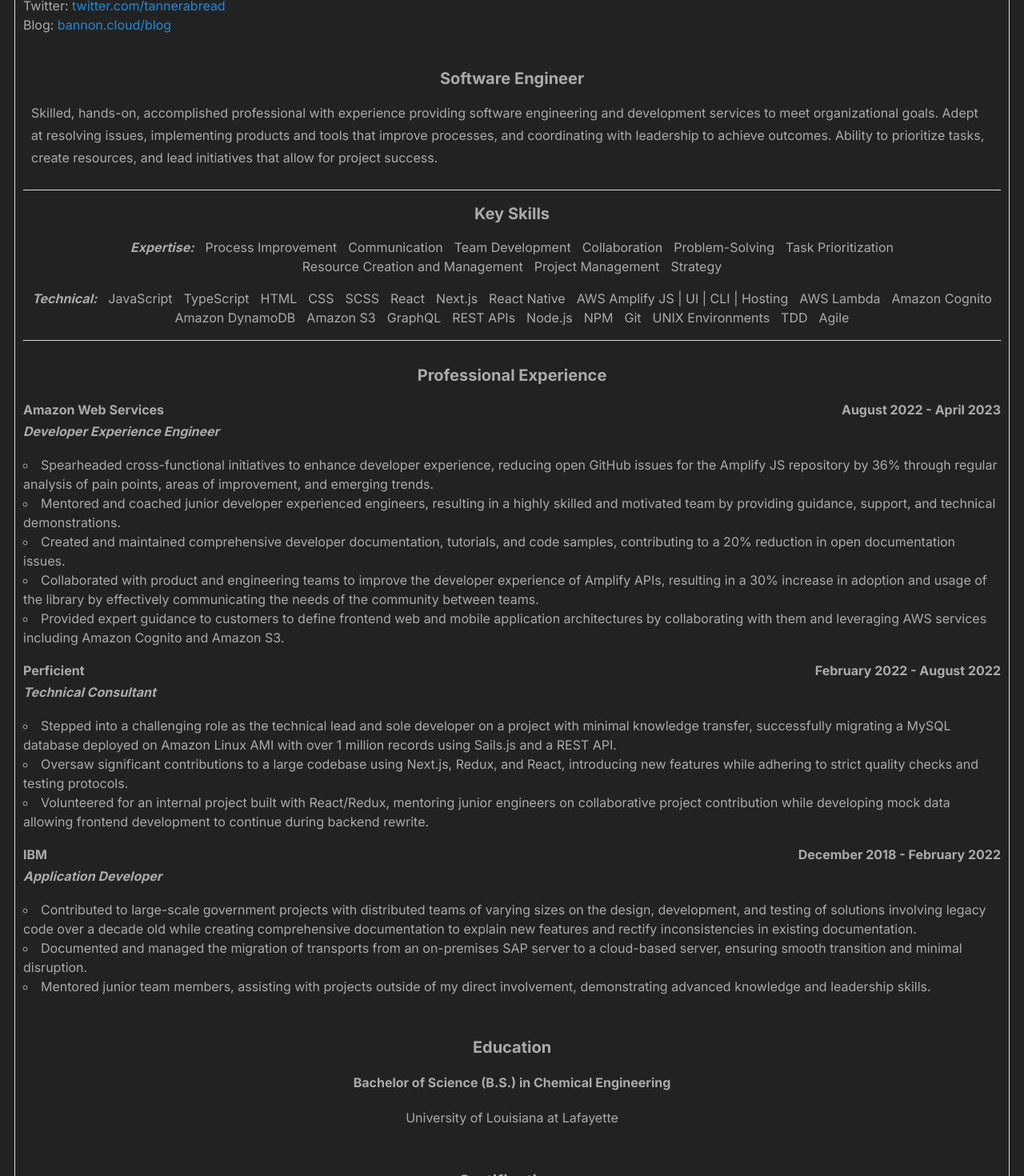
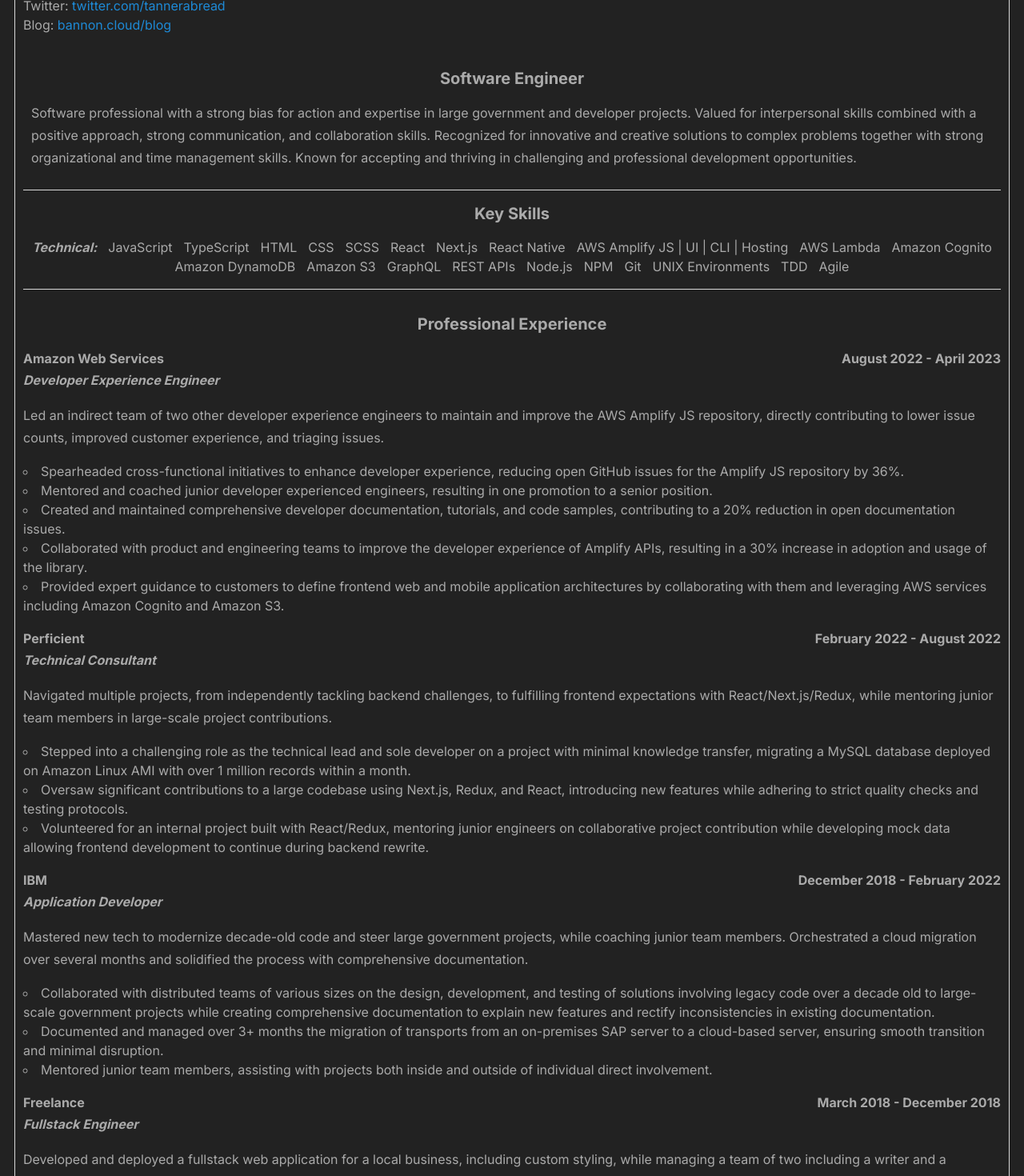
Before and after one commit to tannerabread/nextjs-digital-garden, a Next.js app: page /resume in a window 1280 px wide. Shown: the part 240-1710 px from the top of the page at 80% size. Built offline with nearby package versions, Linux system fonts and the light colour scheme.

Commit message:
added not found page for blog posts and updated resume

```diff
--- a/app/resume/page.tsx
+++ b/app/resume/page.tsx
@@ -66,12 +66,12 @@
       Company: "Amazon Web Services",
       Date: "August 2022 - April 2023",
       Title: "Developer Experience Engineer",
-      Description: "",
+      Description: "Led an indirect team of two other developer experience engineers to maintain and improve the AWS Amplify JS repository, directly contributing to lower issue counts, improved customer experience, and triaging issues.",
       Responsibilities: [
-        "Spearheaded cross-functional initiatives to enhance developer experience, reducing open GitHub issues for the Amplify JS repository by 36% through regular analysis of pain points, areas of improvement, and emerging trends.",
-        "Mentored and coached junior developer experienced engineers, resulting in a highly skilled and motivated team by providing guidance, support, and technical demonstrations.",
+        "Spearheaded cross-functional initiatives to enhance developer experience, reducing open GitHub issues for the Amplify JS repository by 36%.",
+        "Mentored and coached junior developer experienced engineers, resulting in one promotion to a senior position.",
         "Created and maintained comprehensive developer documentation, tutorials, and code samples, contributing to a 20% reduction in open documentation issues.",
-        "Collaborated with product and engineering teams to improve the developer experience of Amplify APIs, resulting in a 30% increase in adoption and usage of the library by effectively communicating the needs of the community between teams.",
+        "Collaborated with product and engineering teams to improve the developer experience of Amplify APIs, resulting in a 30% increase in adoption and usage of the library.",
         "Provided expert guidance to customers to define frontend web and mobile application architectures by collaborating with them and leveraging AWS services including Amazon Cognito and Amazon S3.",
       ],
     },
@@ -79,9 +79,9 @@
       Company: "Perficient",
       Date: "February 2022 - August 2022",
       Title: "Technical Consultant",
-      Description: "",
+      Description: "Navigated multiple projects, from independently tackling backend challenges, to fulfilling frontend expectations with React/Next.js/Redux, while mentoring junior team members in large-scale project contributions.",
       Responsibilities: [
-        "Stepped into a challenging role as the technical lead and sole developer on a project with minimal knowledge transfer, successfully migrating a MySQL database deployed on Amazon Linux AMI with over 1 million records using Sails.js and a REST API.",
+        "Stepped into a challenging role as the technical lead and sole developer on a project with minimal knowledge transfer, migrating a MySQL database deployed on Amazon Linux AMI with over 1 million records within a month.",
         "Oversaw significant contributions to a large codebase using Next.js, Redux, and React, introducing new features while adhering to strict quality checks and testing protocols.",
         "Volunteered for an internal project built with React/Redux, mentoring junior engineers on collaborative project contribution while developing mock data allowing frontend development to continue during backend rewrite.",
       ],
@@ -90,13 +90,23 @@
       Company: "IBM",
       Date: "December 2018 - February 2022",
       Title: "Application Developer",
-      Description: "",
+      Description: "Mastered new tech to modernize decade-old code and steer large government projects, while coaching junior team members. Orchestrated a cloud migration over several months and solidified the process with comprehensive documentation.",
       Responsibilities: [
-        "Contributed to large-scale government projects with distributed teams of varying sizes on the design, development, and testing of solutions involving legacy code over a decade old while creating comprehensive documentation to explain new features and rectify inconsistencies in existing documentation.",
-        "Documented and managed the migration of transports from an on-premises SAP server to a cloud-based server, ensuring smooth transition and minimal disruption.",
-        "Mentored junior team members, assisting with projects outside of my direct involvement, demonstrating advanced knowledge and leadership skills.",
+        "Collaborated with distributed teams of various sizes on the design, development, and testing of solutions involving legacy code over a decade old to large-scale government projects while creating comprehensive documentation to explain new features and rectify inconsistencies in existing documentation.",
+        "Documented and managed over 3+ months the migration of transports from an on-premises SAP server to a cloud-based server, ensuring smooth transition and minimal disruption.",
+        "Mentored junior team members, assisting with projects both inside and outside of individual direct involvement.",
       ],
     },
+    {
+      Company: "Freelance",
+      Date: "March 2018 - December 2018",
+      Title: "Fullstack Engineer",
+      Description: "Developed and deployed a fullstack web application for a local business, including custom styling, while managing a team of two including a writer and a designer.",
+      Responsibilities: [
+        "Led a small team to develop a full-stack web application for a local business, driving more site traffic and boosting sales.",
+        "Employed Agile methods for on-time, within-budget delivery while maintaining clear client communication to meet and exceed expectations.",
+      ],
+    }
   ];
 
   return (
@@ -128,26 +138,17 @@
       <div className={styles.summary}>
         <h2 className={styles.center}>Software Engineer</h2>
         <p>
-          Skilled, hands-on, accomplished professional with experience providing
-          software engineering and development services to meet organizational
-          goals. Adept at resolving issues, implementing products and tools that
-          improve processes, and coordinating with leadership to achieve
-          outcomes. Ability to prioritize tasks, create resources, and lead
-          initiatives that allow for project success.
+          Software professional with a strong bias for action and expertise in
+          large government and developer projects. Valued for interpersonal
+          skills combined with a positive approach, strong communication, and
+          collaboration skills. Recognized for innovative and creative solutions
+          to complex problems together with strong organizational and time
+          management skills. Known for accepting and thriving in challenging and
+          professional development opportunities.
         </p>
       </div>
       <div className={styles.skills}>
         <h2 className={styles.center}>Key Skills</h2>
-        <ul className={styles.skillSection}>
-          <li>
-            <b>
-              <em>Expertise:</em>
-            </b>
-          </li>
-          {expertise.map((skill) => (
-            <li key={skill}>{skill}</li>
-          ))}
-        </ul>
         <ul className={styles.skillSection}>
           <li className={styles.category}>
             <b>
```
Also changed, not shown: app/blog/[id]/page.tsx (+6 -1 lines), app/blog/not-found.tsx (added, +8 -0 lines).
